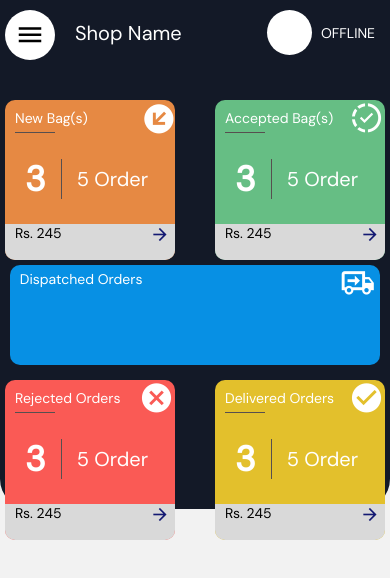
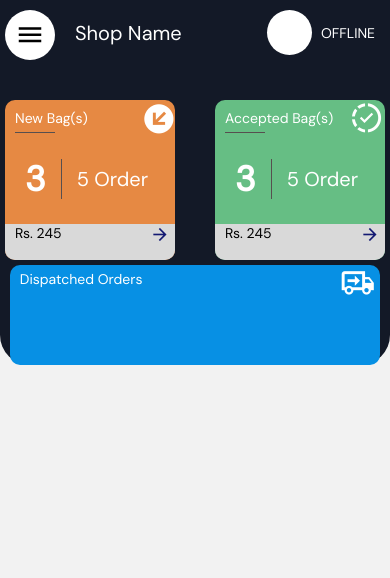
Before and after one commit to kartikey-mittal/DashMerchant, a React Native app: screen /Home in a window 390 px wide. Shown: the top 578 px of the page. Built offline with nearby package versions, Linux system fonts and the light colour scheme.

Commit message:
all is well

```diff
--- a/AppNavigator.js
+++ b/AppNavigator.js
@@ -24,7 +24,7 @@ const AppNavigator = () => {
         return (
 
           <NavigationContainer>
-            <Stack.Navigator initialRouteName="OrderPage" screenOptions={{ headerShown: false }}>
+            <Stack.Navigator initialRouteName="Home" screenOptions={{ headerShown: false }}>
               <Stack.Screen name="Home" component={HomeScreen} />
               <Stack.Screen name="OrderPage" component={OrderPage} />
               {/* <Stack.Screen name="BottomTabBar" component={BottomTabBar} /> */}
--- a/Screens/HomeScreen.js
+++ b/Screens/HomeScreen.js
@@ -25,10 +25,7 @@ const HomeScreen = () => {
                 </View>
 
 
-                <View style={{ flexDirection: 'row', justifyContent: 'space-between', alignItems: 'center', marginTop: 10 }}>
-                    <Card backgroundColor="#fa5a55" iconName="close-circle" rotationDegree={0} title="Rejected Orders" />
-                    <Card backgroundColor="#e3c02c" iconName="check-circle" rotationDegree={0} title="Delivered Orders" />
-                </View>
+
 
 
 
--- a/components/Catalogue/CatalogueItemCard.jsx
+++ b/components/Catalogue/CatalogueItemCard.jsx
@@ -45,7 +45,7 @@ const CatalogueItemCard = ({ id, title, price, discountPrice, image, weight }) =
 
         <TouchableOpacity onPress={handleEditClick} style={{ flex: 1, flexDirection: 'row', alignItems: 'center', justifyContent: 'flex-end',position:"relative",bottom:10}}>
           <View style={{ borderRadius: 5, padding: 4, alignItems: 'center',justifyContent:"center", height: 30, borderColor: '#EB8633', borderWidth: 1, width: 60 }}>
-            <Text style={{ color: '#EB8633', fontSize: 14 ,fontFamily:"DMSansB"}}>EDIT</Text>
+            <Text style={{ color: '#EB8633', fontSize: 14 ,fontFamily:"DMSansB"}}>Edit</Text>
           </View>
         </TouchableOpacity>
 
--- a/components/OrderTypes/NavBarOrder.js
+++ b/components/OrderTypes/NavBarOrder.js
@@ -11,7 +11,7 @@ const NavBarOrder = ({ title, onBackPress, onSecondIconPress, backIconName, seco
                 <TouchableOpacity onPress={onBackPress}>
                     <Icon name={backIconName} size={35} color="white" />
                 </TouchableOpacity>
-                <Text style={{ fontSize: 20, color: 'white', marginLeft: 10 ,fontFamily:"DMSans"}}>{title}</Text>
+                <Text style={{ fontSize: 20, color: 'white', marginLeft: 10 ,fontFamily:"DMSansR"}}>{title}</Text>
             </View>
             <View style={{ flexDirection: 'row' }}>
                 <TouchableOpacity onPress={onSecondIconPress}>
```
